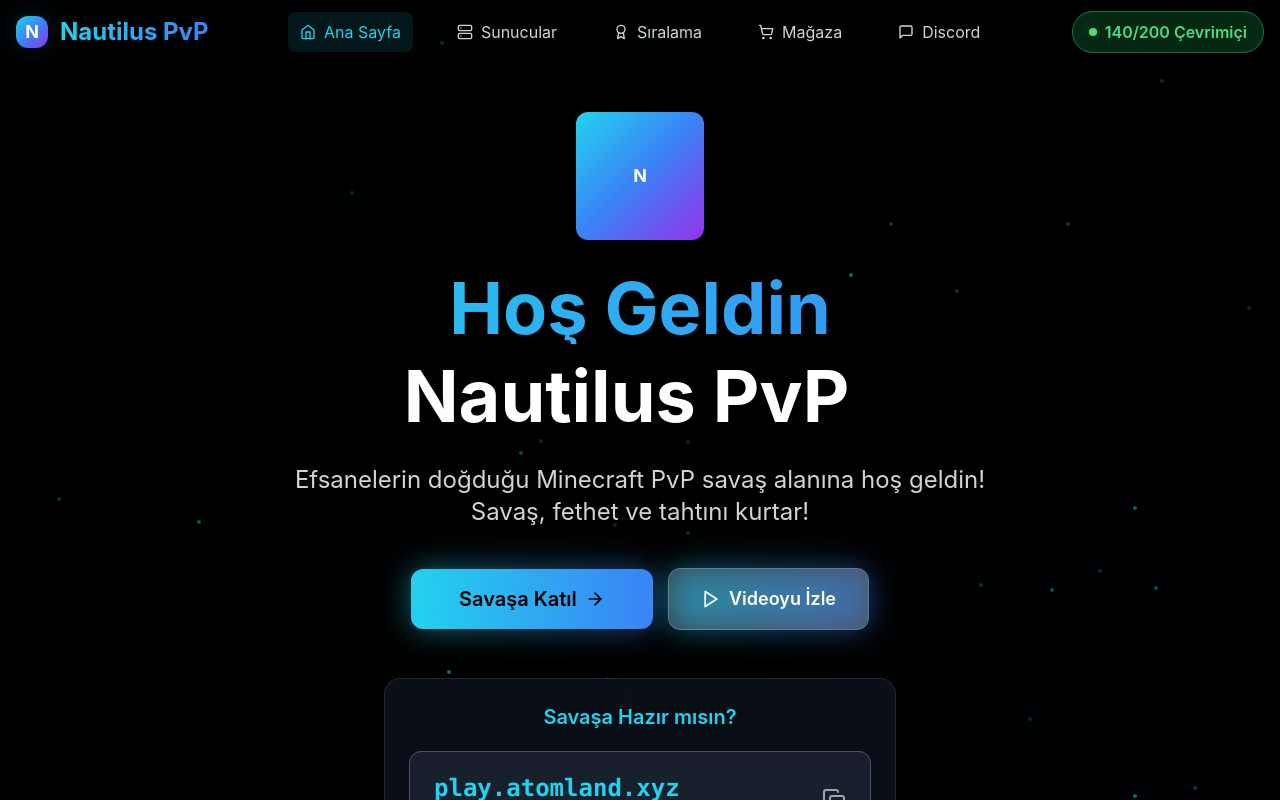
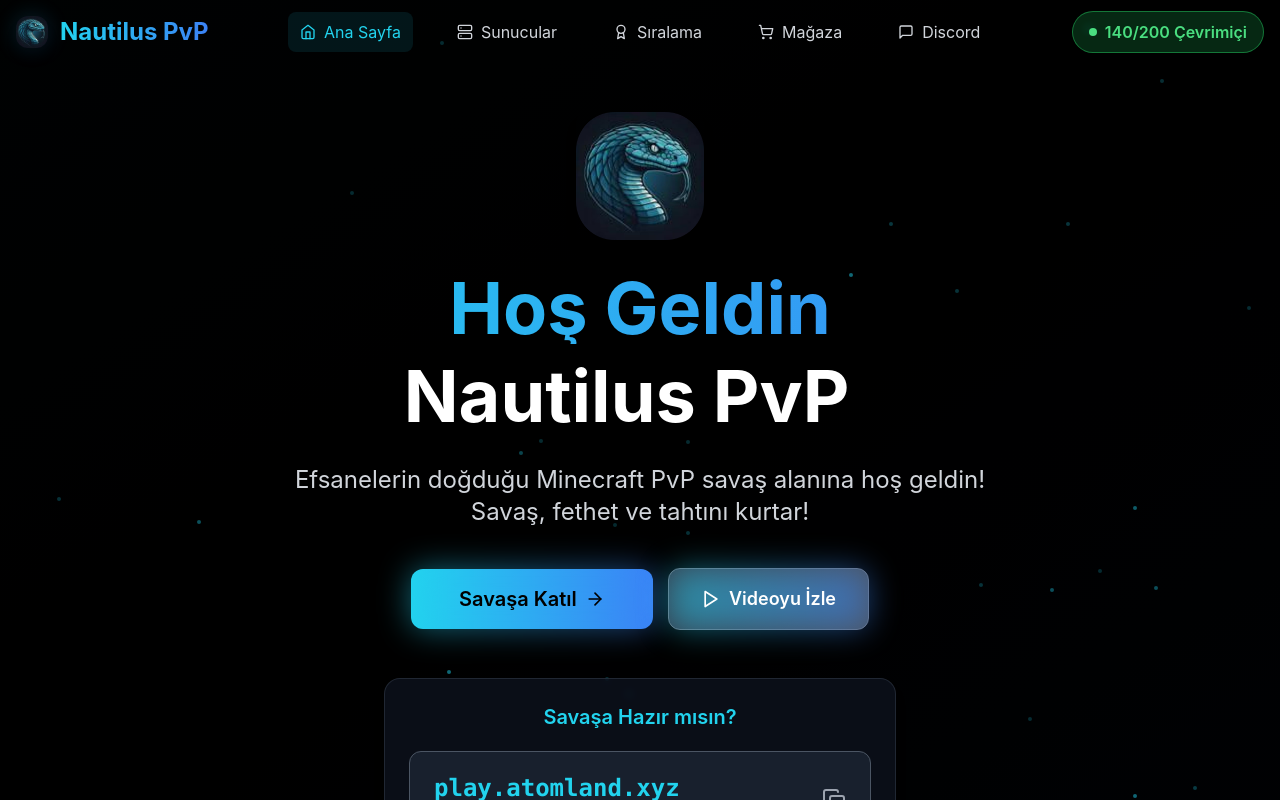
Before and after one commit to ATOMGAMERAGA/nautilus-site, a React (Vite) app: page / in a window 1280 px wide. Shown: the top 800 px of the page. Built offline with nearby package versions, Linux system fonts and the light colour scheme.

Commit message:
Update App.jsx

```diff
--- a/src/App.jsx
+++ b/src/App.jsx
@@ -33,7 +33,17 @@ const Logo = ({ className = "", size = "normal" }) => {
 
   return (
     <div className={`${sizeClasses[size]} ${className} relative`}>
-      <div className="w-full h-full bg-gradient-to-br from-cyan-400 via-blue-500 to-purple-600 rounded-xl flex items-center justify-center shadow-lg">
+      <img
+        src="logo.png"
+        alt="Nautilus PvP Logo"
+        className="w-full h-full object-contain rounded-xl shadow-lg"
+        onError={(e) => {
+          // Fallback if logo.png doesn't load
+          e.target.style.display = 'none';
+          e.target.nextSibling.style.display = 'flex';
+        }}
+      />
+      <div className="w-full h-full bg-gradient-to-br from-cyan-400 via-blue-500 to-purple-600 rounded-xl items-center justify-center shadow-lg hidden">
         <div className="text-white font-bold text-lg">N</div>
       </div>
       <div className="absolute inset-0 bg-gradient-to-br from-cyan-400/20 to-blue-500/20 rounded-xl blur-md -z-10 animate-pulse"></div>
```
